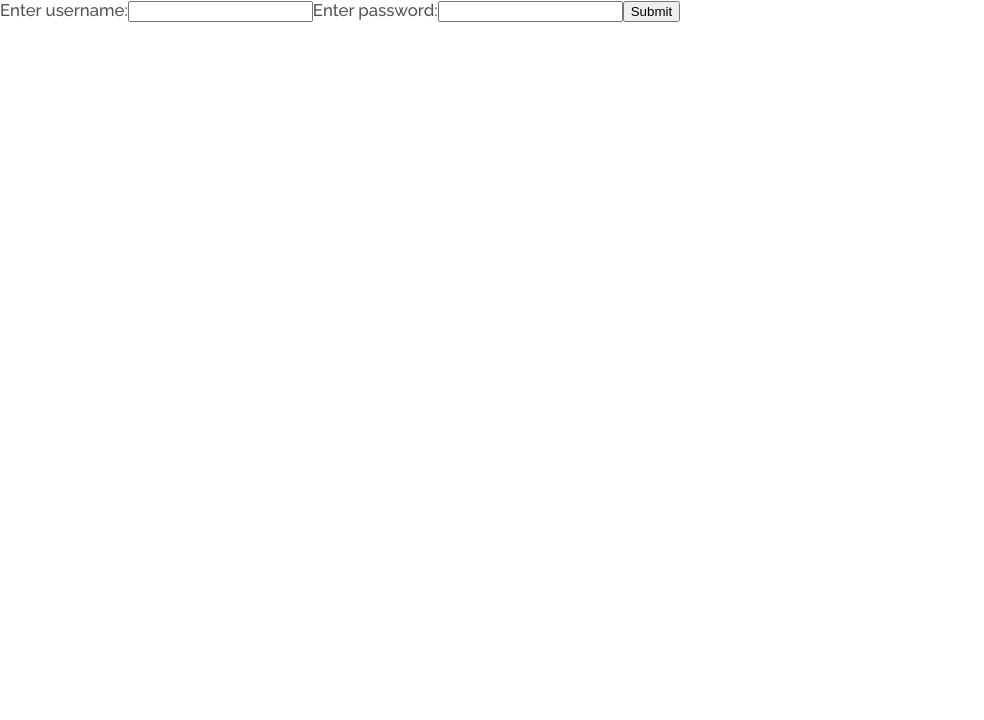
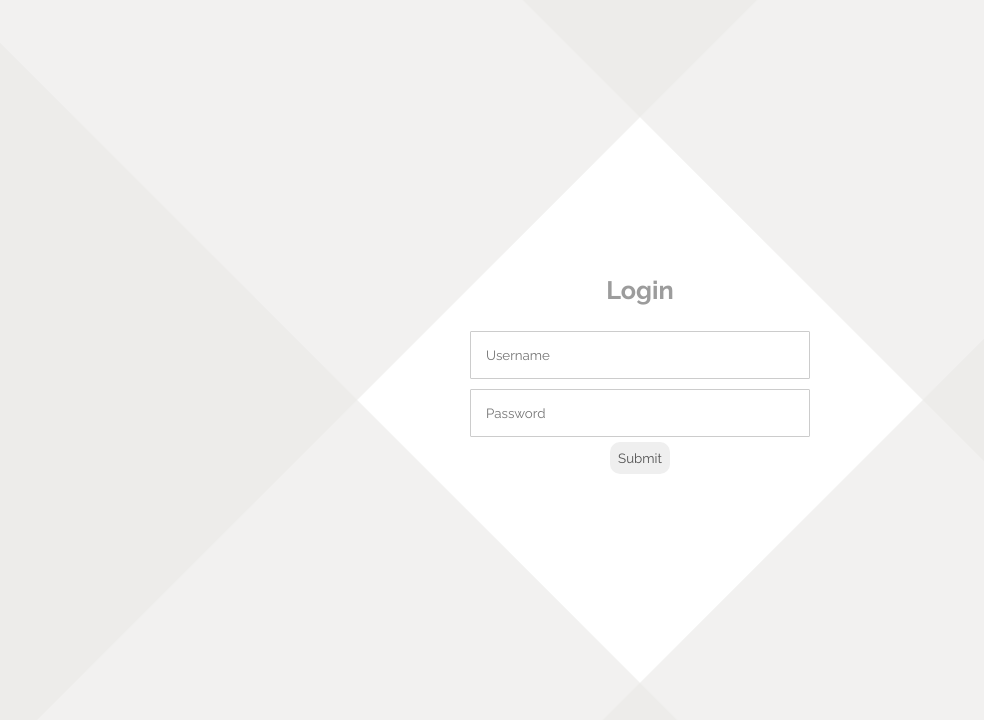
Before and after one commit to VSevagen/CMS-Blog, a React (Create React App) app in the folder client/: page /login in a window 1280 px wide. Shown: the top 720 px of the page, without its empty margins (0-984 px from the left). Built offline with nearby package versions, Linux system fonts and the light colour scheme.

Commit message:
Style out login page

```diff
--- a/client/src/components/Login.jsx
+++ b/client/src/components/Login.jsx
@@ -1,6 +1,6 @@
 import React, { useState } from "react";
 import { useHistory } from "react-router-dom";
-
+import "../styles/login.css"
 
 
 function Login() {
@@ -34,13 +34,25 @@ function Login() {
     }
 
     return(
-        <div>
-            <label>Enter username:</label>
-            <input type="text" value={user} onChange={handleUser}></input>
-            <label>Enter password:</label>
-            <input type="password" value={password} onChange={handlePass}></input>
-            <button type="button" onClick={handleSubmit}>Submit</button>
-        </div>
+        // <div className="">
+        //     <label>Enter username:</label>
+        //     <input type="text" value={user} onChange={handleUser}></input>
+        //     <label>Enter password:</label>
+        //     <input type="password" value={password} onChange={handlePass}></input>
+        //     <button type="button" onClick={handleSubmit}>Submit</button>
+        // </div>
+
+<div class="container">
+<div class="top"></div>
+<div class="bottom"></div>
+<div class="center">
+  <h2>Login</h2>
+  <input type="text" value={user} onChange={handleUser} placeholder="Username"></input>
+  <input type="password" value={password} onChange={handlePass} placeholder="Password"></input>
+  <button className="submit" type="button" onClick={handleSubmit}>Submit</button>
+  <h2>&nbsp;</h2>
+</div>
+</div>
     );
 }
 
--- /dev/null
+++ b/client/src/styles/login.css
@@ -0,0 +1,111 @@
+@import url("https://fonts.googleapis.com/css?family=Raleway:400,700");
+*,
+*:before,
+*:after {
+  box-sizing: border-box;
+}
+
+body {
+  min-height: 100vh;
+  font-family: "Raleway", sans-serif;
+}
+
+.container {
+  position: absolute;
+  width: 100%;
+  height: 100%;
+  overflow: hidden;
+}
+.container:hover .top:before,
+.container:hover .top:after,
+.container:hover .bottom:before,
+.container:hover .bottom:after,
+.container:active .top:before,
+.container:active .top:after,
+.container:active .bottom:before,
+.container:active .bottom:after {
+  margin-left: 200px;
+  transform-origin: -200px 50%;
+  transition-delay: 0s;
+}
+.container:hover .center,
+.container:active .center {
+  opacity: 1;
+  transition-delay: 0.2s;
+}
+
+.top:before,
+.top:after,
+.bottom:before,
+.bottom:after {
+  content: "";
+  display: block;
+  position: absolute;
+  width: 200vmax;
+  height: 200vmax;
+  top: 50%;
+  left: 50%;
+  margin-top: -100vmax;
+  transform-origin: 0 50%;
+  transition: all 0.5s cubic-bezier(0.445, 0.05, 0, 1);
+  z-index: 10;
+  opacity: 0.65;
+  transition-delay: 0.2s;
+}
+
+.submit {
+  padding: 0.5rem;
+  border-radius: 10px;
+  color: #525252;
+  font-family: "Raleway", sans-serif;
+  border: 0;
+}
+
+.submit:hover {
+  color: black;
+}
+
+.top:before {
+  transform: rotate(45deg);
+  background: #ebeae9;
+}
+.top:after {
+  transform: rotate(135deg);
+  background: #ebeae9;
+}
+
+.bottom:before {
+  transform: rotate(-45deg);
+  background: #ebeae9;
+}
+.bottom:after {
+  transform: rotate(-135deg);
+  background: #ebeae9;
+}
+
+.center {
+  position: absolute;
+  width: 400px;
+  height: 400px;
+  top: 50%;
+  left: 50%;
+  margin-left: -200px;
+  margin-top: -200px;
+  display: flex;
+  flex-direction: column;
+  justify-content: center;
+  align-items: center;
+  padding: 30px;
+  opacity: 0;
+  transition: all 0.5s cubic-bezier(0.445, 0.05, 0, 1);
+  transition-delay: 0s;
+  color: #333;
+}
+.center input {
+  width: 100%;
+  padding: 15px;
+  margin: 5px;
+  border-radius: 1px;
+  border: 1px solid #ccc;
+  font-family: inherit;
+}
```
